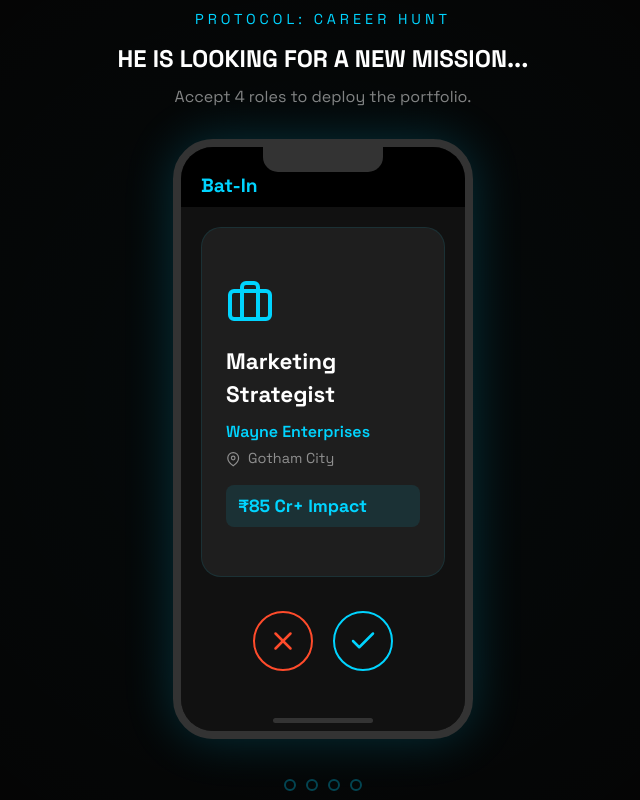
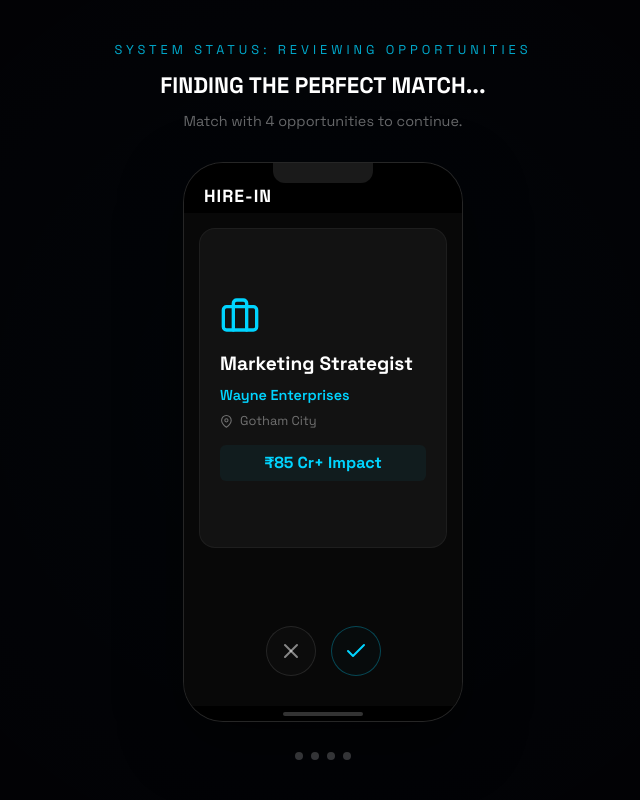
Before and after one commit to thewolfcross/Rajat-Sharma, a React (Vite) app: page / in a window 1280 px wide. Both pictures are taken after a click on the button 872 px from the left and 448 px from the top of the page. Shown: the whole page, without its empty margins (317-957 px from the left). Built offline with nearby package versions, Linux system fonts and the light colour scheme.

Commit message:
style: remove all remaining Batman references and formalize loader and gaming zone

```diff
--- a/src/App.jsx
+++ b/src/App.jsx
@@ -1,7 +1,6 @@
 import { useState, useEffect } from 'react';
 import { AnimatePresence } from 'framer-motion';
 import InteractiveGalaxy from './components/InteractiveGalaxy';
-import CursorGlow from './components/CursorGlow';
 import ThanosTrigger from './components/ThanosTrigger';
 import Navbar from './components/Navbar';
 import Hero from './sections/Hero';
@@ -13,7 +12,7 @@
 import GamingZone from './sections/GamingZone';
 import Testimonials from './sections/Testimonials';
 import Contact from './sections/Contact';
-import BatmanJobLoader from './components/BatmanJobLoader';
+import PortfolioLoader from './components/PortfolioLoader';
 import SelectionGate from './components/SelectionGate';
 import MiniGame from './components/MiniGame';
 
@@ -66,18 +65,17 @@
           <MiniGame key="mini-game" onComplete={handleGameComplete} />
         )}
         {appState === 'loading' && (
-          <BatmanJobLoader key="batman-loader" onComplete={handleLoadingComplete} />
+          <PortfolioLoader key="portfolio-loader" onComplete={handleLoadingComplete} />
         )}
       </AnimatePresence>
 
       {appState === 'profile' && (
         <>
           <InteractiveGalaxy darkMode={darkMode} />
-          <CursorGlow />
           <Navbar darkMode={darkMode} setDarkMode={setDarkMode} />
 
           <main className={`transition-all duration-1000 ${getModeClass()}`} style={{ position: 'relative', zIndex: 2 }}>
-            <div className="mode-transition thanos-visible"><Hero darkMode={darkMode} /></div>
+            <div className="mode-transition thanos-visible"><Hero /></div>
             <div className="mode-transition thanos-hidden"><About /></div>
             <div className="mode-transition thanos-visible"><ImpactDashboard /></div>
             <div className="mode-transition thanos-visible"><Experience /></div>
--- a/src/components/BatmanJobLoader.jsx
+++ b/src/components/PortfolioLoader.jsx
@@ -9,7 +9,7 @@
     { id: 4, title: "Revenue Engine Lead", company: "Steletoulogo Corp", location: "Global / LATAM", salary: "Strategic", icon: <FiAward /> },
 ];
 
-export default function BatmanJobLoader({ onComplete }) {
+export default function PortfolioLoader({ onComplete }) {
     const targetScore = jobs.length;
     const [currentIndex, setCurrentIndex] = useState(0);
     const [accepted, setAccepted] = useState(0);
@@ -26,7 +26,7 @@
 
     useEffect(() => {
         if (currentIndex === jobs.length) {
-            setTimeout(onComplete, 1500); // Give time to see "MISSIONS ACCEPTED"
+            setTimeout(onComplete, 1500); // Give time to see "MATCHES ACCEPTED"
         }
     }, [currentIndex, onComplete]);
 
@@ -35,95 +35,96 @@
             initial={{ opacity: 0 }}
             animate={{ opacity: 1 }}
             exit={{ opacity: 0, filter: 'blur(30px)' }}
-            className="batman-job-loader"
+            className="portfolio-loader"
             style={{
                 position: 'fixed', inset: 0, zIndex: 10000,
-                background: '#050505',
+                background: '#020205',
                 display: 'flex', flexDirection: 'column', alignItems: 'center', justifyContent: 'center',
                 fontFamily: 'Space Grotesk, sans-serif'
             }}
         >
-            {/* Batcave Atmosphere */}
+            {/* Elegant Atmosphere */}
             <div style={{
                 position: 'absolute', inset: 0,
-                background: 'radial-gradient(circle at 50% 50%, rgba(0, 212, 255, 0.05) 0%, transparent 70%)',
+                background: 'radial-gradient(circle at 50% 50%, rgba(0, 212, 255, 0.03) 0%, transparent 70%)',
                 opacity: 0.5, pointerEvents: 'none'
             }} />
 
             <div style={{ textAlign: 'center', marginBottom: 30, zIndex: 1, pointerEvents: 'none' }}>
-                <h2 style={{ color: '#00d4ff', letterSpacing: '4px', textTransform: 'uppercase', fontSize: '0.9rem', marginBottom: 10 }}>
-                    Protocol: Career Hunt
+                <h2 style={{ color: '#00d4ff', letterSpacing: '4px', textTransform: 'uppercase', fontSize: '0.8rem', marginBottom: 10, opacity: 0.8 }}>
+                    System Status: Reviewing Opportunities
                 </h2>
-                <h1 style={{ color: '#ffffff', fontSize: '1.5rem', fontWeight: 800 }}>
-                    HE IS LOOKING FOR A NEW MISSION...
+                <h1 style={{ color: '#ffffff', fontSize: '1.4rem', fontWeight: 800 }}>
+                    FINDING THE PERFECT MATCH...
                 </h1>
-                <p style={{ color: 'rgba(255,255,255,0.5)', marginTop: 8 }}>
-                    Accept {jobs.length} roles to deploy the portfolio.
+                <p style={{ color: 'rgba(255,255,255,0.4)', marginTop: 8, fontSize: '0.9rem' }}>
+                    Match with {jobs.length} opportunities to continue.
                 </p>
             </div>
 
-            {/* iPhone Frame */}
+            {/* Smart Phone Frame */}
             <motion.div
                 style={{
-                    width: 300, height: 600,
-                    background: '#1a1a1a',
+                    width: 280, height: 560,
+                    background: '#0d0d0d',
                     borderRadius: 40,
-                    border: '8px solid #333',
+                    border: '1px solid rgba(255,255,255,0.1)',
                     position: 'relative',
-                    boxShadow: '0 0 50px rgba(0,212,255,0.2)',
+                    boxShadow: '0 20px 60px rgba(0,0,0,0.5)',
                     overflow: 'hidden',
                     display: 'flex', flexDirection: 'column'
                 }}
             >
                 {/* iPhone Notch */}
-                <div style={{ position: 'absolute', top: 0, left: '50%', transform: 'translateX(-50%)', width: 120, height: 25, background: '#333', borderBottomLeftRadius: 15, borderBottomRightRadius: 15, zIndex: 10 }} />
+                <div style={{ position: 'absolute', top: 0, left: '50%', transform: 'translateX(-50%)', width: 100, height: 20, background: '#1a1a1a', borderBottomLeftRadius: 12, borderBottomRightRadius: 12, zIndex: 10 }} />
 
-                {/* Bat-LinkedIn App Bar */}
-                <div style={{ height: 60, background: '#000', display: 'flex', alignItems: 'center', padding: '0 20px', paddingTop: 20 }}>
-                    <div style={{ color: '#00d4ff', fontWeight: 900, fontSize: '1.2rem' }}>Bat-In</div>
+                {/* Professional App Bar */}
+                <div style={{ height: 50, background: '#000', display: 'flex', alignItems: 'center', padding: '0 20px', paddingTop: 15 }}>
+                    <div style={{ color: '#fff', fontWeight: 900, fontSize: '1.1rem', letterSpacing: '1px' }}>HIRE-IN</div>
                 </div>
 
-                <div style={{ flex: 1, padding: 20, display: 'flex', flexDirection: 'column', gap: 20, background: '#111' }}>
+                <div style={{ flex: 1, padding: 15, display: 'flex', flexDirection: 'column', gap: 15, background: '#080808' }}>
                     <AnimatePresence mode="wait">
                         {currentIndex < jobs.length ? (
                             <motion.div
                                 key={jobs[currentIndex].id}
-                                initial={{ opacity: 0, x: 50 }}
-                                animate={{ opacity: 1, x: 0 }}
+                                initial={{ opacity: 0, scale: 0.95 }}
+                                animate={{ opacity: 1, scale: 1 }}
                                 exit={{
                                     opacity: 0,
                                     x: swipeDir === 'right' ? 200 : swipeDir === 'left' ? -200 : 0,
                                     rotate: swipeDir === 'right' ? 10 : swipeDir === 'left' ? -10 : 0
                                 }}
                                 style={{
-                                    background: '#1e1e1e',
-                                    borderRadius: 20,
-                                    padding: 24,
-                                    height: 350,
+                                    background: '#121212',
+                                    borderRadius: 16,
+                                    padding: 20,
+                                    height: 320,
                                     display: 'flex', flexDirection: 'column', justifyContent: 'center',
-                                    border: '1px solid rgba(0, 212, 255, 0.1)',
+                                    border: '1px solid rgba(255, 255, 255, 0.05)',
                                     position: 'relative'
                                 }}
                             >
-                                <div style={{ fontSize: '3rem', color: '#00d4ff', marginBottom: 20 }}>
+                                <div style={{ fontSize: '2.5rem', color: '#00d4ff', marginBottom: 15 }}>
                                     {jobs[currentIndex].icon}
                                 </div>
-                                <h3 style={{ color: '#fff', fontSize: '1.4rem', fontWeight: 700, marginBottom: 8 }}>
+                                <h3 style={{ color: '#fff', fontSize: '1.2rem', fontWeight: 700, marginBottom: 6 }}>
                                     {jobs[currentIndex].title}
                                 </h3>
-                                <p style={{ color: '#00d4ff', fontWeight: 600, marginBottom: 4 }}>
+                                <p style={{ color: '#00d4ff', fontWeight: 600, marginBottom: 4, fontSize: '0.9rem' }}>
                                     {jobs[currentIndex].company}
                                 </p>
-                                <p style={{ color: 'rgba(255,255,255,0.5)', fontSize: '0.9rem', marginBottom: 15 }}>
+                                <p style={{ color: 'rgba(255,255,255,0.4)', fontSize: '0.8rem', marginBottom: 15 }}>
                                     <FiMapPin style={{ display: 'inline', marginRight: 4 }} /> {jobs[currentIndex].location}
                                 </p>
                                 <div style={{
-                                    background: 'rgba(0,212,255,0.1)',
-                                    padding: '8px 12px',
-                                    borderRadius: 8,
+                                    background: 'rgba(0,212,255,0.05)',
+                                    padding: '6px 10px',
+                                    borderRadius: 6,
                                     color: '#00d4ff',
                                     fontWeight: 700,
-                                    fontSize: '1.1rem'
+                                    fontSize: '1rem',
+                                    textAlign: 'center'
                                 }}>
                                     {jobs[currentIndex].salary}
                                 </div>
@@ -134,61 +135,59 @@
                                 animate={{ opacity: 1 }}
                                 style={{ height: '100%', display: 'flex', flexDirection: 'column', alignItems: 'center', justifyContent: 'center', textAlign: 'center' }}
                             >
-                                <div style={{ fontSize: '4rem', color: '#ff9f43', marginBottom: 20 }}>🎯</div>
-                                <h3 style={{ color: '#fff', fontSize: '1.5rem', fontWeight: 700 }}>MISSIONS ACCEPTED</h3>
-                                <p style={{ color: 'rgba(255,255,255,0.5)', marginTop: 10 }}>Accessing Secure Portfolio...</p>
+                                <div style={{ fontSize: '3rem', color: '#00d4ff', marginBottom: 15 }}>✅</div>
+                                <h3 style={{ color: '#fff', fontSize: '1.2rem', fontWeight: 700 }}>MATCHES ACCEPTED</h3>
+                                <p style={{ color: 'rgba(255,255,255,0.4)', marginTop: 8, fontSize: '0.9rem' }}>Transitioning to Profile...</p>
                             </motion.div>
                         )}
                     </AnimatePresence>
 
                     {currentIndex < jobs.length && (
-                        <div style={{ display: 'flex', justifyContent: 'center', gap: 20, marginTop: 'auto', paddingBottom: 20 }}>
+                        <div style={{ display: 'flex', justifyContent: 'center', gap: 15, marginTop: 'auto', paddingBottom: 15 }}>
                             <button
                                 onClick={() => handleSwipe('left')}
                                 style={{
-                                    width: 60, height: 60, borderRadius: '50%', border: '2px solid #ff4b2b',
-                                    background: 'transparent', color: '#ff4b2b', display: 'flex', alignItems: 'center', justifyContent: 'center',
+                                    width: 50, height: 50, borderRadius: '50%', border: '1px solid rgba(255,255,255,0.1)',
+                                    background: 'rgba(255,255,255,0.02)', color: 'rgba(255,255,255,0.5)', display: 'flex', alignItems: 'center', justifyContent: 'center',
                                     cursor: 'pointer', transition: 'all 0.2s'
                                 }}
-                                onMouseEnter={e => e.currentTarget.style.background = 'rgba(255,75,43,0.1)'}
-                                onMouseLeave={e => e.currentTarget.style.background = 'transparent'}
+                                onMouseEnter={e => { e.currentTarget.style.background = 'rgba(255,255,255,0.05)'; e.currentTarget.style.color = '#ff4b2b'; }}
+                                onMouseLeave={e => { e.currentTarget.style.background = 'rgba(255,255,255,0.02)'; e.currentTarget.style.color = 'rgba(255,255,255,0.5)'; }}
                             >
-                                <FiX size={30} />
+                                <FiX size={24} />
                             </button>
                             <button
                                 onClick={() => handleSwipe('right')}
                                 style={{
-                                    width: 60, height: 60, borderRadius: '50%', border: '2px solid #00d4ff',
-                                    background: 'transparent', color: '#00d4ff', display: 'flex', alignItems: 'center', justifyContent: 'center',
+                                    width: 50, height: 50, borderRadius: '50%', border: '1px solid rgba(0,212,255,0.3)',
+                                    background: 'rgba(0,212,255,0.02)', color: '#00d4ff', display: 'flex', alignItems: 'center', justifyContent: 'center',
                                     cursor: 'pointer', transition: 'all 0.2s'
                                 }}
-                                onMouseEnter={e => e.currentTarget.style.background = 'rgba(0,212,255,0.1)'}
-                                onMouseLeave={e => e.currentTarget.style.background = 'transparent'}
+                                onMouseEnter={e => e.currentTarget.style.background = 'rgba(0,212,255,0.05)'}
+                                onMouseLeave={e => e.currentTarget.style.background = 'rgba(0,212,255,0.02)'}
                             >
-                                <FiCheck size={30} />
+                                <FiCheck size={24} />
                             </button>
                         </div>
                     )}
                 </div>
 
                 {/* iPhone Home Bar */}
-                <div style={{ height: 20, background: '#111', display: 'flex', justifyContent: 'center', alignItems: 'center' }}>
-                    <div style={{ width: 100, height: 5, background: '#333', borderRadius: 5 }} />
+                <div style={{ height: 15, background: '#000', display: 'flex', justifyContent: 'center', alignItems: 'center' }}>
+                    <div style={{ width: 80, height: 4, background: '#333', borderRadius: 2 }} />
                 </div>
             </motion.div>
 
-            <div style={{ marginTop: 40, color: '#00d4ff', fontWeight: 900, fontSize: '1.2rem', display: 'flex', gap: 10 }}>
+            <div style={{ marginTop: 30, display: 'flex', gap: 8 }}>
                 {Array.from({ length: targetScore }).map((_, i) => (
                     <motion.div
                         key={i}
-                        initial={{ opacity: 0.3, scale: 0.8 }}
                         animate={{
-                            opacity: i < accepted ? 1 : 0.3,
-                            scale: i < accepted ? 1.2 : 1,
-                            background: i < accepted ? '#00d4ff' : 'transparent',
-                            border: '2px solid #00d4ff'
+                            opacity: i < accepted ? 1 : 0.2,
+                            scale: i < accepted ? 1.1 : 1,
+                            background: i < accepted ? '#00d4ff' : 'rgba(255,255,255,1)',
                         }}
-                        style={{ width: 12, height: 12, borderRadius: '50%' }}
+                        style={{ width: 8, height: 8, borderRadius: '50%' }}
                     />
                 ))}
             </div>
--- a/src/sections/Hero.jsx
+++ b/src/sections/Hero.jsx
@@ -1,9 +1,8 @@
 import { motion } from 'framer-motion';
 import { FiArrowRight, FiLinkedin, FiMail, FiDownload } from 'react-icons/fi';
 import AnimatedCounter from '../components/AnimatedCounter';
-import BackgroundBatLogo from '../components/BackgroundBatLogo';
 
-export default function Hero({ darkMode }) {
+export default function Hero() {
     return (
         <section
             id="hero"
@@ -15,8 +14,6 @@
                 overflow: 'hidden',
             }}
         >
-            {/* Background Bat Logo */}
-            <BackgroundBatLogo darkMode={darkMode} />
             {/* Gradient orbs */}
             <div style={{
                 position: 'absolute',
```
Also changed, not shown: src/components/BackgroundBatLogo.jsx (deleted, +0 -73 lines), src/components/CursorGlow.jsx (deleted, +0 -201 lines), src/sections/GamingZone.jsx (+21 -22 lines).
